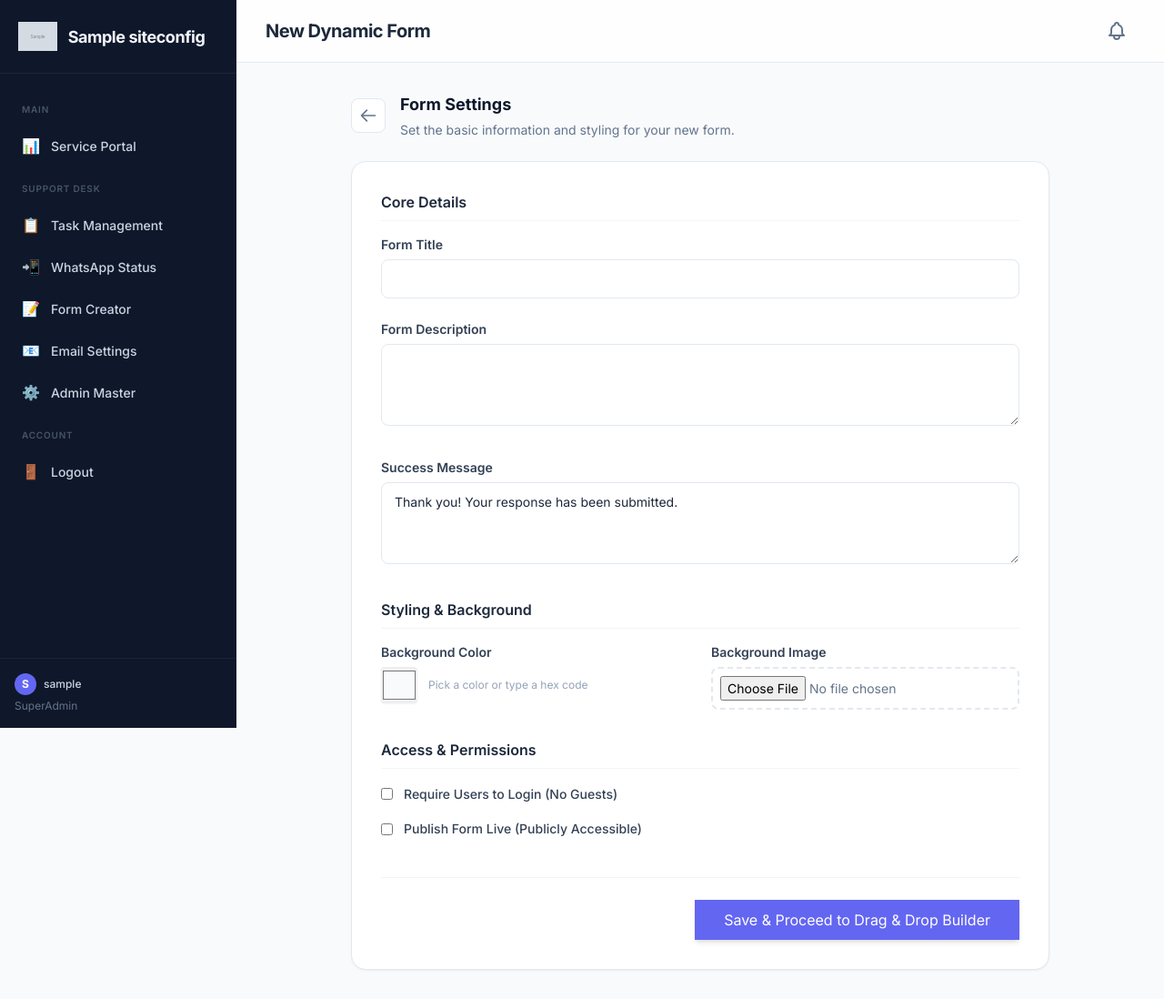
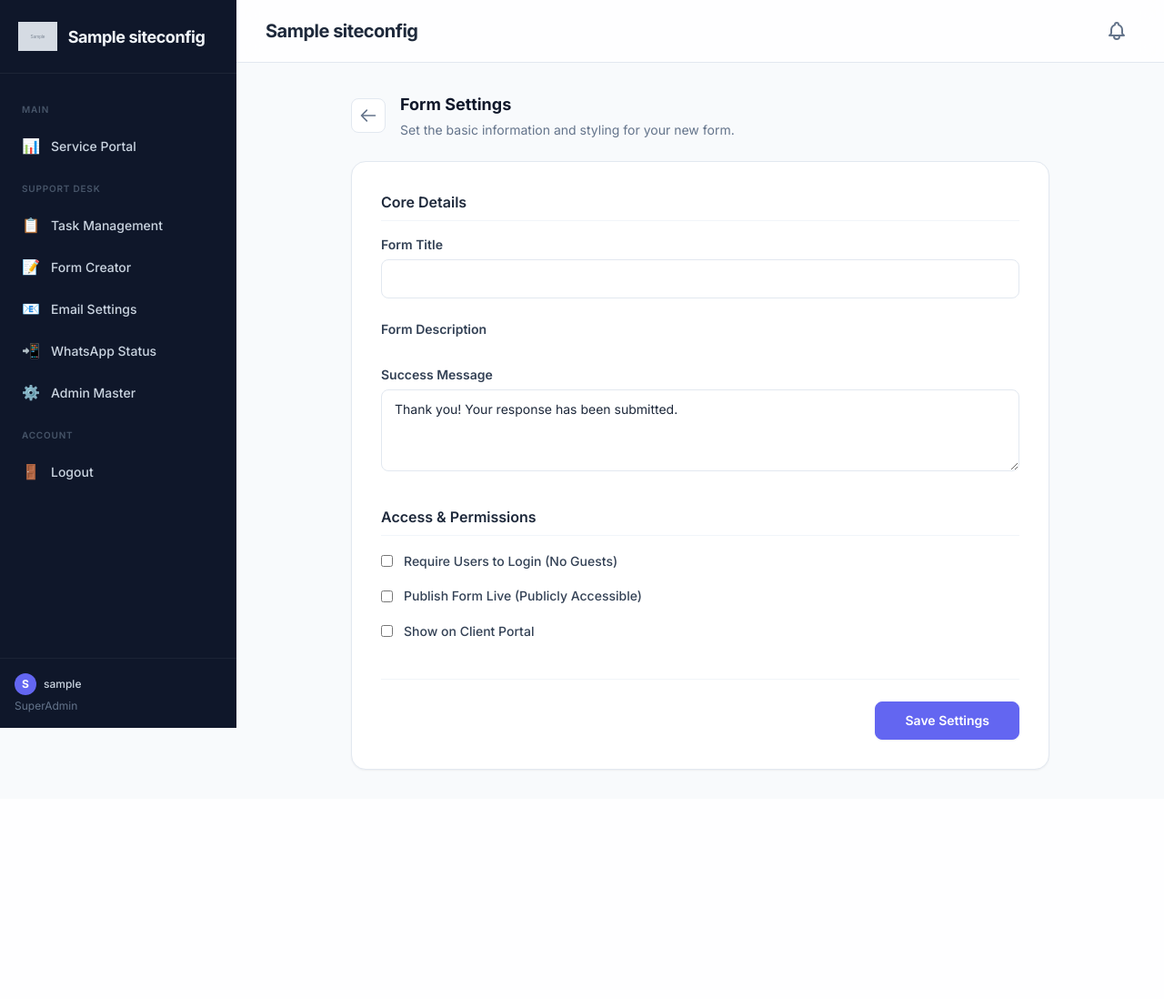
Before and after one commit to rusysh22/roc_support_desk, a Django app: page /desk/forms/create/ in a window 1280 px wide. Shown: the whole page at 91% size. After the commit the page ends 847 px from the top, so only its background shows below. Run offline with Django 5.2, Linux system fonts and the light colour scheme; a user stored in the database is signed in; tables that the repository leaves empty hold one stand-in row (values such as "Sample post"); grey boxes marked "Sample" are stand-in pictures; data that the repository does not hold is empty; parts of the project's set-up code (start-up, migrations or seed data) failed here and were passed over; some libraries are stand-ins or nearby versions.

Commit message:
fix: resize chat panel & redesign button + field html form creator

```diff
--- a/static/css/jokoui.css
+++ b/static/css/jokoui.css
@@ -654,15 +654,14 @@
     color: #94a3b8;
 }
 
-/* --- Bubble --- */
 .jk-msg__bubble {
     padding: 0.625rem 0.875rem;
     border-radius: 12px;
     font-size: 0.875rem;
     line-height: 1.55;
     word-wrap: break-word;
-    overflow-wrap: anywhere;
-    word-break: break-word;
+    overflow-wrap: break-word;
+    word-break: break-all;
     position: relative;
     box-shadow: 0 1px 1px rgba(0, 0, 0, 0.06);
     min-width: 0;
@@ -689,8 +688,12 @@
 
 .jk-msg__text {
     white-space: pre-wrap;
-    overflow-wrap: anywhere;
-    word-break: break-word;
+    overflow-wrap: break-word;
+    word-break: break-all;
+}
+
+.jk-msg__text a {
+    word-break: break-all;
 }
 
 /* --- Attachments inside bubble --- */
--- a/templates/admin/case_detail.html
+++ b/templates/admin/case_detail.html
@@ -228,7 +228,7 @@
             </div>
 
             <!-- Edit Requester Modal (Moved from Main Header) -->
-            <div x-show="showEditRequesterModal" style="display: none;" class="fixed inset-0 z-[100] flex items-center justify-center p-4 bg-slate-900/60 backdrop-blur-sm" x-cloak>
+            <div x-show="showEditRequesterModal" style="display: none;" class="fixed inset-0 z-[200] flex items-center justify-center p-4 bg-slate-900/60 backdrop-blur-sm" x-cloak>
                 <div class="bg-white rounded-2xl shadow-xl w-full max-w-md relative max-h-[90vh] flex flex-col" @click.outside="showEditRequesterModal = false">
                     <div class="px-6 py-4 border-b border-slate-100 flex items-center justify-between bg-slate-50/50">
                         <h3 class="text-lg font-bold text-slate-800 flex items-center gap-2">
@@ -352,7 +352,7 @@
             </div>
 
             <!-- Escalate Modal -->
-            <div x-show="showEscalateModal" style="display: none;" class="fixed inset-0 z-[100] flex items-center justify-center p-4 bg-slate-900/60 backdrop-blur-sm" x-cloak>
+            <div x-show="showEscalateModal" style="display: none;" class="fixed inset-0 z-[200] flex items-center justify-center p-4 bg-slate-900/60 backdrop-blur-sm" x-cloak>
                 <div class="bg-white rounded-2xl shadow-xl w-full max-w-lg max-h-[90vh] flex flex-col" @click.outside="showEscalateModal = false">
                     <div class="px-6 py-4 border-b border-slate-100 flex items-center justify-between bg-slate-50/50">
                         <h3 class="text-lg font-bold text-slate-800 flex items-center gap-2">
--- a/templates/base.html
+++ b/templates/base.html
@@ -89,12 +89,7 @@
                 <span>Task Management</span>
             </a>
 
-            {% if user.is_staff %}
-            <a href="{% url 'desk:whatsapp_status' %}" class="jk-sidebar-link {% block nav_wa_status %}{% endblock %}">
-                <span class="jk-sidebar-link-icon">📲</span>
-                <span>WhatsApp Status</span>
-            </a>
-
+            {% if user.role_access in 'SuperAdmin,Manager,SupportDesk' %}
             <a href="{% url 'desk:form_list' %}" class="jk-sidebar-link {% block nav_forms %}{% endblock %}">
                 <span class="jk-sidebar-link-icon">📝</span>
                 <span>Form Creator</span>
@@ -103,6 +98,11 @@
             <a href="{% url 'desk:email_settings' %}" class="jk-sidebar-link {% block nav_email_settings %}{% endblock %}">
                 <span class="jk-sidebar-link-icon">📧</span>
                 <span>Email Settings</span>
+            </a>
+
+            <a href="{% url 'desk:whatsapp_status' %}" class="jk-sidebar-link {% block nav_wa_status %}{% endblock %}">
+                <span class="jk-sidebar-link-icon">📲</span>
+                <span>WhatsApp Status</span>
             </a>
             {% endif %}
 
@@ -159,7 +159,7 @@
                 <h1 class="jk-topbar-title">{% block page_title %}{{ site_config.site_name|default:"RoC Desk" }}{% endblock %}</h1>
             </div>
             <div class="jk-topbar-actions flex items-center gap-2">
-                {% if user.is_authenticated and user.is_staff %}
+                {% if user.is_authenticated and user.role_access in 'SuperAdmin,Manager,SupportDesk' %}
                 <div hx-get="{% url 'desk:notifications' %}" hx-trigger="load, every 60s">
                     <!-- Bell gets loaded here -->
                 </div>
--- a/templates/desk/forms/create.html
+++ b/templates/desk/forms/create.html
@@ -3,7 +3,39 @@
 
 {% block title %}Create Form | {{ site_config.site_name|default:"RoC Desk" }}{% endblock %}
 
-{% block page_title %}New Dynamic Form{% endblock %}
+{% block extra_head %}
+<!-- Quill.js for Rich Text Editing -->
+<link href="https://cdn.jsdelivr.net/npm/quill@2.0.2/dist/quill.snow.css" rel="stylesheet" />
+<script src="https://cdn.jsdelivr.net/npm/quill@2.0.2/dist/quill.js"></script>
+
+<style>
+    /* Custom Quill styling to match UI */
+    .ql-toolbar.ql-snow {
+        border-top-left-radius: 0.75rem;
+        border-top-right-radius: 0.75rem;
+        border-color: #e2e8f0;
+        background: #f8fafc;
+        padding: 0.5rem;
+        font-family: 'Inter', sans-serif;
+    }
+    .ql-container.ql-snow {
+        border-bottom-left-radius: 0.75rem;
+        border-bottom-right-radius: 0.75rem;
+        border-color: #e2e8f0;
+        background: #ffffff;
+        min-height: 120px;
+        font-family: 'Inter', sans-serif;
+        font-size: 0.875rem;
+    }
+    .ql-editor {
+        min-height: 120px;
+    }
+    .ql-editor.ql-blank::before {
+        color: #94a3b8;
+        font-style: normal;
+    }
+</style>
+{% endblock %}
 
 {% block content %}
 <div class="max-w-3xl mx-auto space-y-6">
@@ -50,30 +82,44 @@
                         </div>
                         <div>
                             <label class="block text-sm font-semibold text-slate-700 mb-1.5">{{ form.description.label }}</label>
-                            {{ form.description }}
+                            <div class="hidden">
+                                {{ form.description }}
+                            </div>
+                            <div x-data="{ quillFormDesc: null }" x-init="
+                                let qContainer = $el.querySelector('.quill-target');
+                                let initialDesc = document.getElementById('{{ form.description.id_for_label }}') ? document.getElementById('{{ form.description.id_for_label }}').value : '';
+                                if (initialDesc) {
+                                    qContainer.innerHTML = initialDesc;
+                                }
+                                quillFormDesc = new Quill(qContainer, {
+                                    theme: 'snow',
+                                    placeholder: 'Type form description...',
+                                    modules: {
+                                        toolbar: [
+                                            ['bold', 'italic'],
+                                            [{ 'list': 'ordered'}, { 'list': 'bullet' }],
+                                            ['link'],
+                                            ['clean']
+                                        ]
+                                    }
+                                });
+
+                                quillFormDesc.on('text-change', () => {
+                                    let descInput = document.getElementById('{{ form.description.id_for_label }}');
+                                    if(descInput) {
+                                        descInput.value = quillFormDesc.root.innerHTML === '<p><br></p>' ? '' : quillFormDesc.root.innerHTML;
+                                    }
+                                });
+                            ">
+                                <div x-ignore>
+                                    <div class="quill-target bg-white"></div>
+                                </div>
+                            </div>
                             <p class="text-xs text-slate-400 mt-1.5 leading-relaxed">{{ form.description.help_text }}</p>
                         </div>
                         <div>
                             <label class="block text-sm font-semibold text-slate-700 mb-1.5">{{ form.success_message.label }}</label>
                             {{ form.success_message }}
-                        </div>
-                    </div>
-                </div>
-
-                <!-- Styling -->
-                <div>
-                    <h3 class="text-base font-semibold text-slate-800 mb-4 border-b border-slate-100 pb-2">Styling & Background</h3>
-                    <div class="grid grid-cols-1 sm:grid-cols-2 gap-6">
-                        <div>
-                            <label class="block text-sm font-semibold text-slate-700 mb-1.5">{{ form.background_color.label }}</label>
-                            <div class="flex items-center gap-3">
-                                {{ form.background_color }}
-                                <span class="text-xs text-slate-400">Pick a color or type a hex code</span>
-                            </div>
-                        </div>
-                        <div>
-                            <label class="block text-sm font-semibold text-slate-700 mb-1.5">{{ form.background_image.label }}</label>
-                            {{ form.background_image }}
                         </div>
                     </div>
                 </div>
@@ -91,14 +137,19 @@
                             {{ form.is_published }}
                             <span class="ml-3 text-sm font-medium text-slate-700 text-indigo-600">Publish Form Live (Publicly Accessible)</span>
                         </label>
+                        <br>
+                        <label class="inline-flex items-center cursor-pointer">
+                            {{ form.show_on_portal }}
+                            <span class="ml-3 text-sm font-medium text-slate-700 text-purple-600">Show on Client Portal</span>
+                        </label>
                     </div>
                 </div>
 
             </div>
 
             <div class="mt-10 pt-6 border-t border-slate-100 flex justify-end">
-                <button type="submit" class="jk-btn-primary px-8 py-2.5 shadow-md">
-                    Save & Proceed to Drag & Drop Builder
+                <button type="submit" class="jk-btn jk-btn-primary px-8 py-2.5 w-full sm:w-auto shadow-sm">
+                    Save Settings
                 </button>
             </div>
         </form>
--- a/templates/desk/forms/list.html
+++ b/templates/desk/forms/list.html
@@ -147,8 +147,8 @@
                 <h3 class="text-lg font-medium text-slate-900">No Forms Created</h3>
                 <p class="mt-1 text-slate-500 max-w-sm mx-auto">Create beautiful, dynamic forms to easily collect data from your clients.</p>
                 <div class="mt-6">
-                    <a href="{% url 'desk:form_create' %}" class="jk-btn-primary inline-flex rounded-2xl">
-                        Create Your First Form
+                    <a href="{% url 'desk:form_create' %}" class="jk-btn jk-btn-primary inline-flex px-6 py-2.5 rounded-xl shadow-sm text-sm">
+                        Create Form
                     </a>
                 </div>
             </div>
--- a/templates/partials/chat_thread.html
+++ b/templates/partials/chat_thread.html
@@ -46,7 +46,7 @@
             </div>
 
             <div class="jk-msg__bubble {% if msg.direction == 'OUT' %}jk-msg__bubble--out{% else %}jk-msg__bubble--in{% endif %} {% if '*** ESKALASI TIKET VIA' in msg.body %}jk-msg__bubble--escalate{% endif %}">
-                <div class="jk-msg__text whitespace-pre-wrap">{{ msg.body|urlize_target_blank }}</div>
+                <div class="jk-msg__text whitespace-pre-wrap break-words break-all">{{ msg.body|urlize_target_blank }}</div>
 
                 {% if msg.attachments.all %}
                 <div class="jk-msg__files">
--- a/templates/partials/notification_bell.html
+++ b/templates/partials/notification_bell.html
@@ -16,7 +16,7 @@
          x-transition:leave="transition ease-in duration-150"
          x-transition:leave-start="opacity-100 translate-y-0"
          x-transition:leave-end="opacity-0 translate-y-1"
-         class="absolute right-0 mt-2 w-80 bg-white rounded-xl shadow-lg ring-1 ring-black ring-opacity-5 focus:outline-none z-50 overflow-hidden"
+         class="fixed inset-x-4 top-16 sm:absolute sm:inset-x-auto sm:top-auto sm:right-0 sm:mt-2 sm:w-80 bg-white rounded-xl shadow-2xl sm:shadow-lg ring-1 ring-black ring-opacity-5 focus:outline-none z-[300] overflow-hidden"
          style="display: none;"
     >
         <div class="px-4 py-3 bg-slate-50 border-b border-slate-100 flex justify-between items-center">
```
